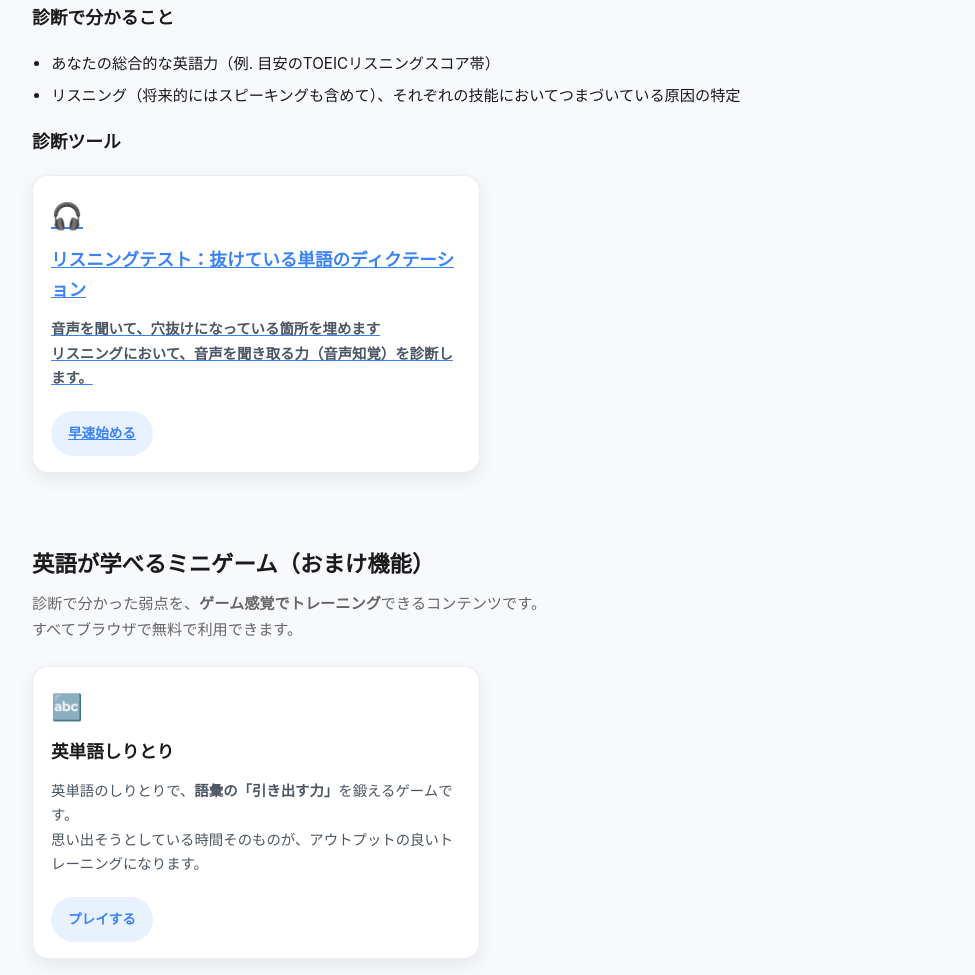
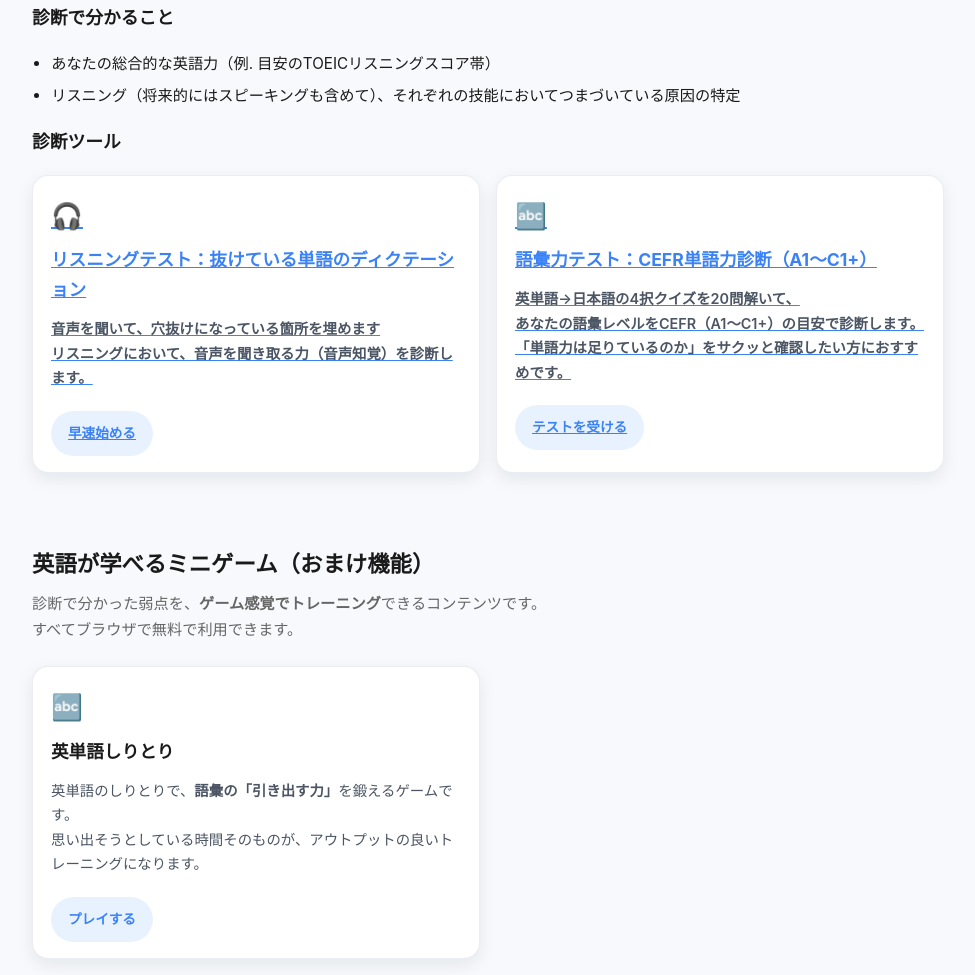
Before and after one commit to Hideaki-Mitsui/home, a plain HTML site: page index.html in a window 1280 px wide. Shown: the part 959-1934 px from the top of the page, without its empty margins (152-1127 px from the left). Drawn offline with Linux system fonts and the light colour scheme.

Commit message:
Vocabulary test page added.

```diff
--- a/index.html
+++ b/index.html
@@ -100,7 +100,18 @@
             <span class="btn">早速始める</span>
           </a>
 
-          <!-- 今後ツールを追加する場合は、この下にカードを増やす -->
+          <a href="https://english-vocabulary-test.netlify.app/" class="card">
+        <div class="icon">🔤</div>
+        <h3>語彙力テスト：CEFR単語力診断（A1〜C1+）</h3>
+        <p>
+          英単語→日本語の4択クイズを20問解いて、<br>
+          あなたの語彙レベルをCEFR（A1〜C1+）の目安で診断します。<br>
+          「単語力は足りているのか」をサクッと確認したい方におすすめです。
+        </p>
+        <span class="btn">テストを受ける</span>
+      </a>
+
+      <!-- 今後ツールを追加する場合は、この下にカードを増やす -->
           </div>
       </div>
     </section>
```
Also changed, not shown: 1 other file.
